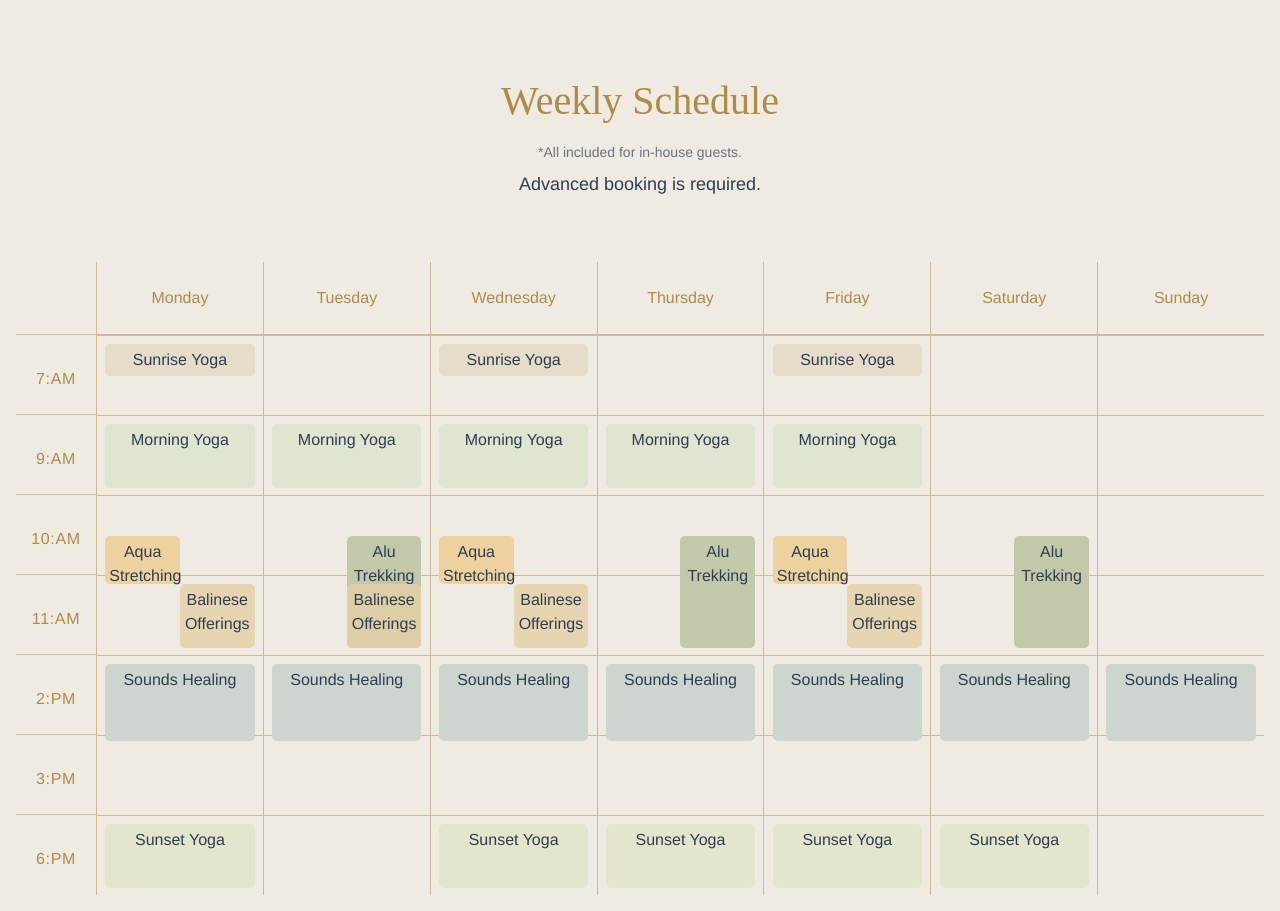
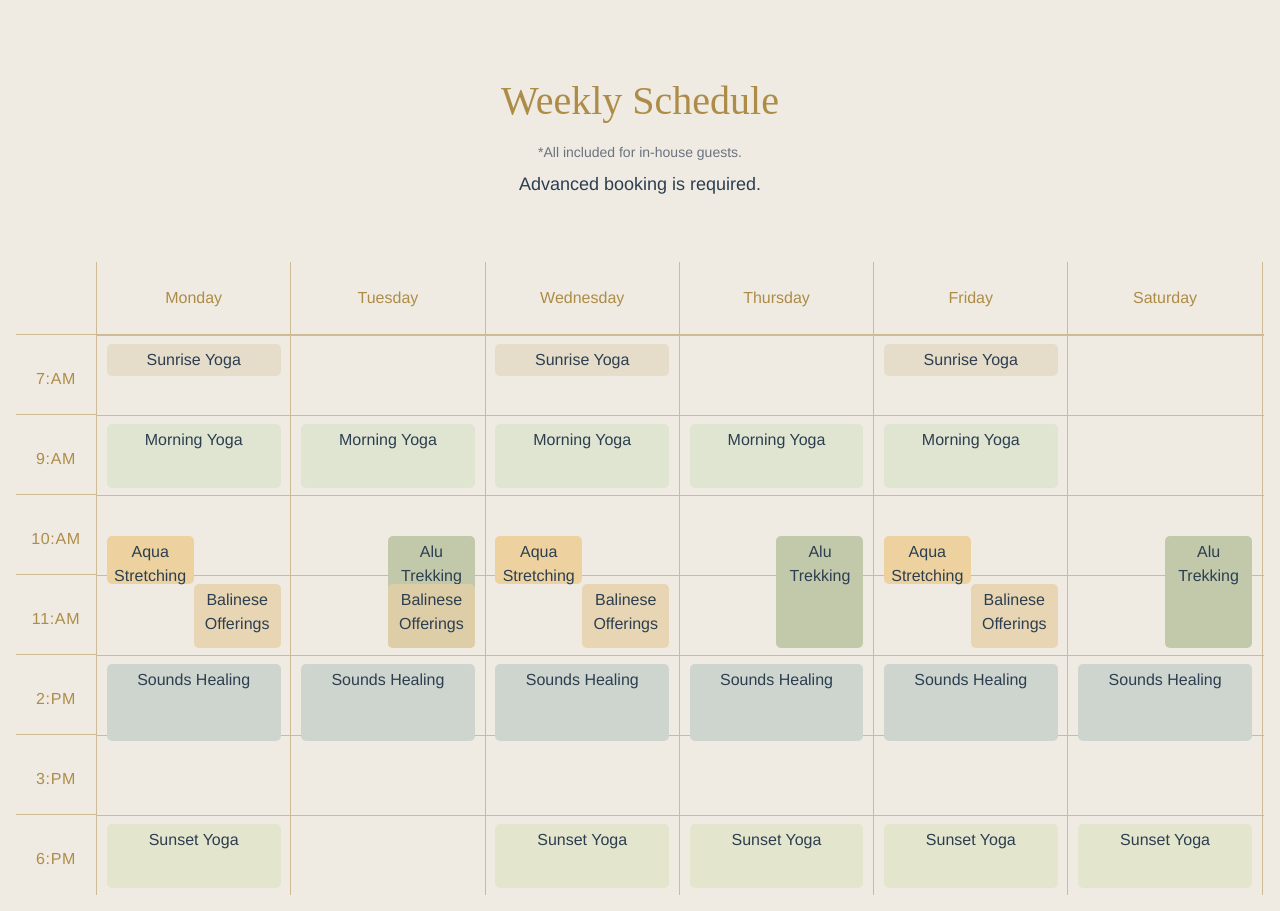
Before and after one commit to RickyT87411/EventTimetable_VueJS, a Vue app: page / in a window 1280 px wide. Built offline with nearby package versions, Linux system fonts and the light colour scheme.

Commit message:
Fixed: Responsibility

```diff
--- a/src/components/WeeklySchedule.vue
+++ b/src/components/WeeklySchedule.vue
@@ -1,5 +1,6 @@
 <template>
-  <div class="mx-auto text-center p-4 sticky w-10/12 container">
+  <div class="mx-auto text-center p-4 ">
+    <div class="sticky-container">
       <h1 class="text-3xl font-semibold mb-4">Weekly Schedule</h1>
       <p class="text-sm text-gray-500 mb-2">*All included for in-house guests.</p>
       <p class="text-lg mb-16">Advanced booking is required.</p>
@@ -16,6 +17,8 @@
             </div>
           </div>
         </div>
+      </div>
+
     </div>
   </div>
 </template>
@@ -210,10 +213,19 @@ export default defineComponent({
   z-index: 9;
 }
 
+.sticky-container {
+  position: sticky;
+  left: 0;
+  max-width: 1440px;
+  margin: 0 auto;
+  top: 0;
+}
+
 .schedule-grid {
   display: grid;
   grid-template-columns: 80px repeat(7, 1fr);
   gap: 0;
+  width: 1440px;
 }
 
 .schedule-grid > .grid-row:last-child .activity-cell, .schedule-grid > .grid-row:last-child .time-slot {
@@ -263,9 +275,11 @@ h1 {
   border-color: rgba(173, 140, 72, 0.5);
 }
 
-@media only screen and (max-width: 1440px) {
-  .container {
-    width: 1400px;
+/* @media screen and (max-width: 1440px) {
+  .sticky-container {
+    width: 1440px;
+    position: sticky;
+    left: 0;
   }
-}
+} */
 </style>
```
Lines whose indentation alone changed are shown as unchanged.
